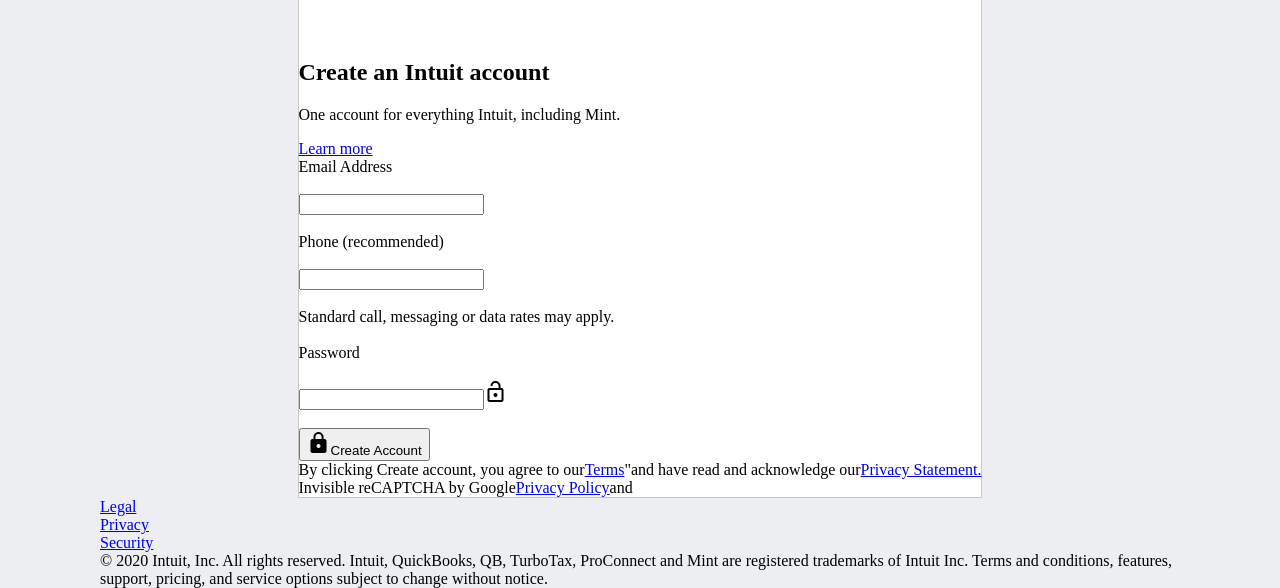
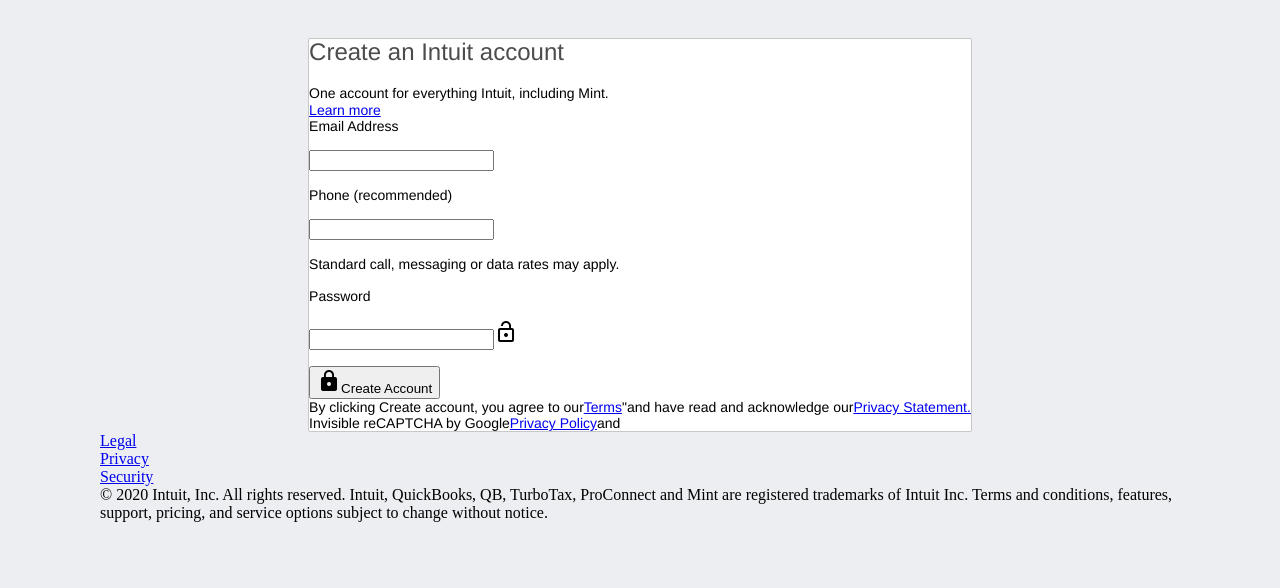
Before and after one commit to Varun2323/HTML-Forms, a plain HTML site: page index.html in a window 1280 px wide. Shown: the part 272-860 px from the top of the page. After the commit the page ends 800 px from the top, so only its background shows below. Drawn offline with Linux system fonts and the light colour scheme.

Commit message:
changes added to css

```diff
--- a/index.html
+++ b/index.html
@@ -46,8 +46,9 @@
         </section>
 
         <section class="mainForm-cont">
-            <h2>Create an Intuit account</h2>
-            <p>One account for everything Intuit, including Mint.</p>
+
+            <span class="intuitHead">Create an Intuit account</span>
+            <span class="intuitAcount">One account for everything Intuit, including Mint.</span>
             <a href="https://accounts-help.intuit.com/app/intuit/1995107">Learn more</a>
 
             <form class="form-cont">
--- a/style.css
+++ b/style.css
@@ -55,13 +55,36 @@
 .three-icons-cont {
     display: flex;
     flex-direction: row;
+    box-sizing: border-box;
     margin-left: 750px;
 
 }
 
+
+
 .mainForm-cont {
+    display: block;
     background-color: white;
     border: 1px solid #c7c7c7;
     margin : 0 auto;
-    padding-top: 50px;
+    margin-top: 50px;
+    font-family: "AvenirNext", Avenir, "Helvetica Neue", Helvetica, Arial, sans-serif;
+    font-size: 14px;
+    font-weight: normal;
+    border-radius: 2px;
+    box-shadow: none;
 }
+.intuitHead {
+    display:block;
+    color: #4C4C4C;
+    font-weight: 400;
+    line-height: 1.1;
+    font-size: 24px;
+    font-family: "AvenirNext", Avenir, "Helvetica Neue", Helvetica, Arial, sans-serif;
+}
+.intuitAcount {
+    display: block;
+    padding-top: 20px;
+    font-weight: 300;
+    line-height: 1.2;
+}
```
